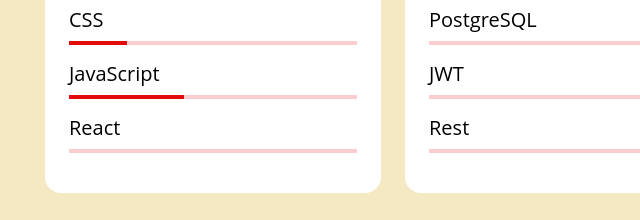
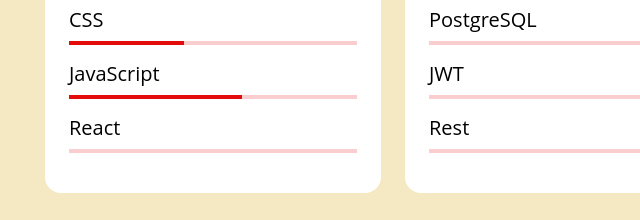
Before and after one commit to CatiaLarissa/CatiaLarissa.github.io, a plain HTML site: page index.html in a window 1280 px wide. Shown: the part 547-767 px from the top of the page, 365-1005 px from the left. Drawn offline with Linux system fonts and the light colour scheme.

Commit message:
Update index.html

```diff
--- a/index.html
+++ b/index.html
@@ -104,7 +104,7 @@
                                 <p>CSS</p>
                                 <div class="progresso">
                                     <div class="barra"></div>
-                                    <div class="barra incompleto"></div>
+                                    <div class="barra"></div>
                                     <div class="barra incompleto"></div>
                                     <div class="barra incompleto"></div>
                                     <div class="barra incompleto"></div>
@@ -115,7 +115,7 @@
                                 <div class="progresso">
                                     <div class="barra"></div>
                                     <div class="barra"></div>
-                                    <div class="barra incompleto"></div>
+                                    <div class="barra"></div>
                                     <div class="barra incompleto"></div>
                                     <div class="barra incompleto"></div>
                                 </div>
```
